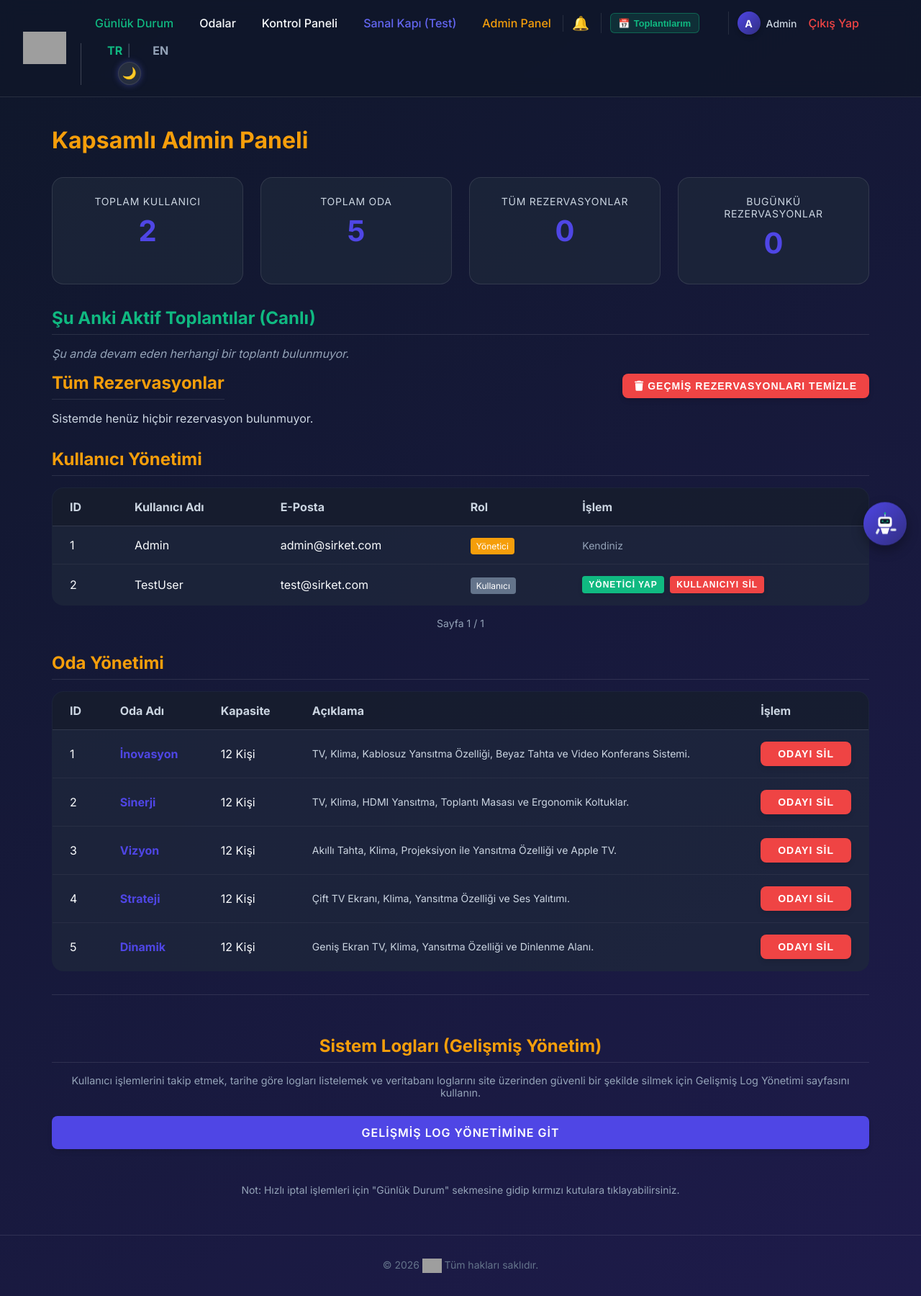
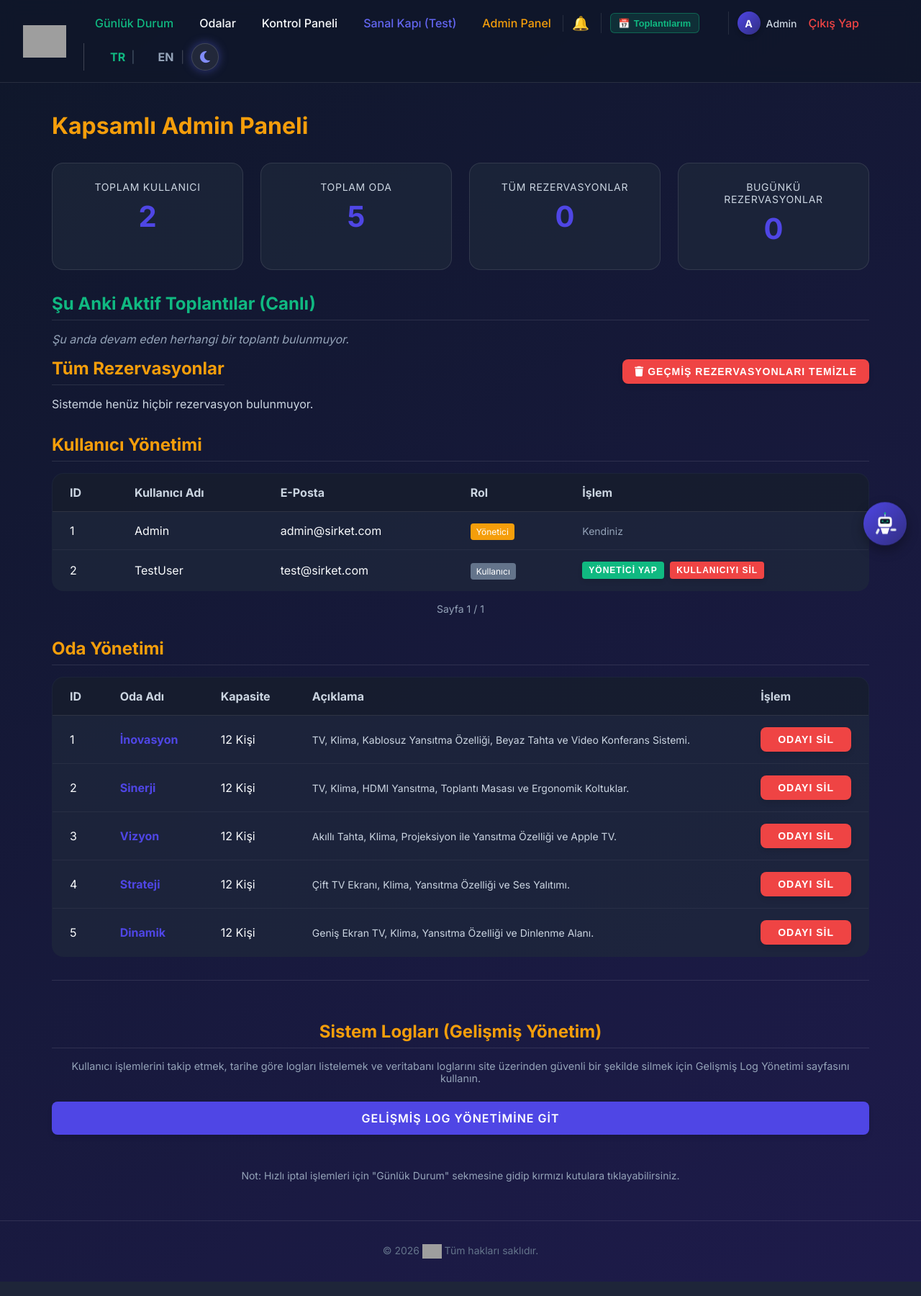
Before and after one commit to yigitdogan00/Staj-Projesi, a Flask app: page /admin in a window 1280 px wide. Shown: the whole page at 72% size. Run offline with Flask 3, Linux system fonts and the light colour scheme; a user stored in the database is signed in; data comes from the database, SQL or seed files in the repository; data that the repository does not hold is empty; grey boxes are pictures that could not be loaded.

Commit message:
Fix navbar alignment and enhance Sun/Moon theme button with FontAwesome vector icons

```diff
--- a/app/templates/base.html
+++ b/app/templates/base.html
@@ -927,22 +927,22 @@
             <a href="{{ url_for('auth.register') }}">{{ gettext('Kayıt Ol') }}</a>
             {% endif %}
 
-            <!-- Language Switcher & Round Theme Button -->
+            <!-- Language Switcher & Vector Sun/Moon Theme Button -->
             <div class="lang-switcher"
-                style="margin-left: 0.25rem; border-left: 1px solid rgba(255,255,255,0.2); padding-left: 0.75rem; display: flex; flex-direction: column; align-items: center; justify-content: center; gap: 0.35rem;">
-                <div style="display: flex; gap: 0.4rem; align-items: center;">
-                    <a href="{{ url_for('main.change_language', lang_code='tr') }}"
-                        style="color: {{ '#10b981' if current_lang == 'tr' else '#94a3b8' }}; font-weight: bold; text-decoration: none;">TR</a>
-                    <span style="color: #475569;">|</span>
-                    <a href="{{ url_for('main.change_language', lang_code='en') }}"
-                        style="color: {{ '#10b981' if current_lang == 'en' else '#94a3b8' }}; font-weight: bold; text-decoration: none;">EN</a>
-                </div>
+                style="margin-left: 0.5rem; border-left: 1px solid rgba(255,255,255,0.2); padding-left: 0.75rem; display: flex; gap: 0.5rem; align-items: center;">
+                <a href="{{ url_for('main.change_language', lang_code='tr') }}"
+                    style="color: {{ '#10b981' if current_lang == 'tr' else '#94a3b8' }}; font-weight: bold; text-decoration: none;">TR</a>
+                <span style="color: #475569;">|</span>
+                <a href="{{ url_for('main.change_language', lang_code='en') }}"
+                    style="color: {{ '#10b981' if current_lang == 'en' else '#94a3b8' }}; font-weight: bold; text-decoration: none;">EN</a>
+
                 {% if current_user.is_authenticated and request.endpoint not in ('main.index', 'auth.login', 'auth.register', 'auth.verify_email') %}
-                <!-- Circular Sun / Moon Theme Button under EN -->
+                <span style="color: rgba(255,255,255,0.2); margin: 0 0.1rem;">|</span>
+                <!-- Larger Vector Sun / Moon Icon Button -->
                 <button id="themeToggleBtn" onclick="toggleTheme()"
                     title="{{ gettext('Temayı Değiştir') }}"
-                    style="width: 32px; height: 32px; border-radius: 50%; background: rgba(255, 255, 255, 0.1); border: 1px solid var(--border-color); color: var(--text-color); font-size: 1rem; display: flex; align-items: center; justify-content: center; cursor: pointer; transition: all 0.3s ease; padding: 0; outline: none; box-shadow: 0 0 10px rgba(99,102,241,0.3);">
-                    <span id="themeToggleIcon">🌙</span>
+                    style="width: 38px; height: 38px; border-radius: 50%; background: rgba(255, 255, 255, 0.08); border: 1px solid var(--border-color); display: flex; align-items: center; justify-content: center; cursor: pointer; transition: all 0.3s ease; padding: 0; outline: none; box-shadow: 0 0 12px rgba(99,102,241,0.35);">
+                    <i id="themeToggleIcon" class="fas fa-moon" style="font-size: 1.15rem; color: #818cf8;"></i>
                 </button>
                 {% endif %}
             </div>
@@ -1570,11 +1570,18 @@
             const icon = document.getElementById('themeToggleIcon');
             const btn = document.getElementById('themeToggleBtn');
             if (icon) {
-                icon.textContent = theme === 'light' ? '☀️' : '🌙';
+                if (theme === 'light') {
+                    icon.className = 'fas fa-sun';
+                    icon.style.color = '#f59e0b';
+                } else {
+                    icon.className = 'fas fa-moon';
+                    icon.style.color = '#818cf8';
+                }
             }
             if (btn) {
-                btn.style.boxShadow = theme === 'light' ? '0 0 10px rgba(245, 158, 11, 0.4)' : '0 0 10px rgba(99, 102, 241, 0.4)';
-                btn.style.background = theme === 'light' ? 'rgba(245, 158, 11, 0.15)' : 'rgba(255, 255, 255, 0.1)';
+                btn.style.boxShadow = theme === 'light' ? '0 0 14px rgba(245, 158, 11, 0.45)' : '0 0 14px rgba(99, 102, 241, 0.45)';
+                btn.style.background = theme === 'light' ? 'rgba(245, 158, 11, 0.15)' : 'rgba(255, 255, 255, 0.08)';
+                btn.style.borderColor = theme === 'light' ? 'rgba(245, 158, 11, 0.4)' : 'rgba(255, 255, 255, 0.15)';
             }
         }
 
```
